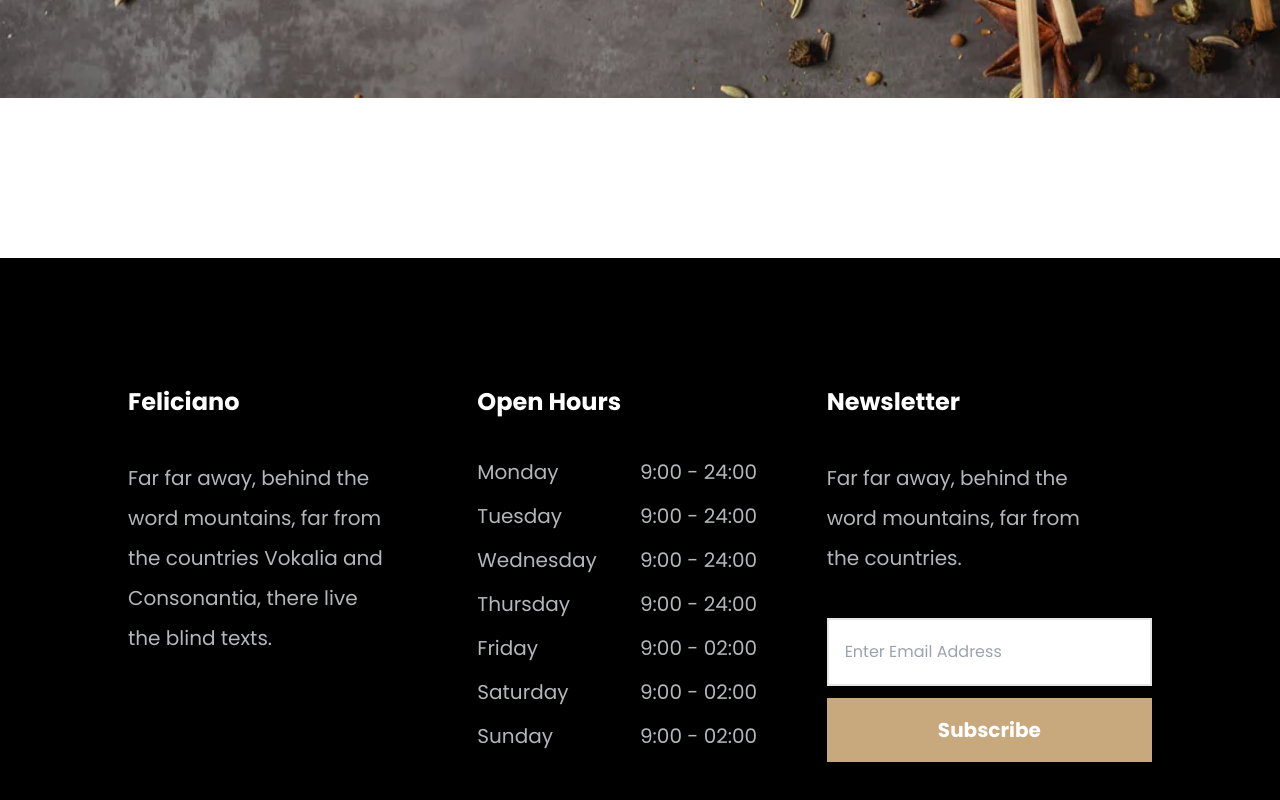
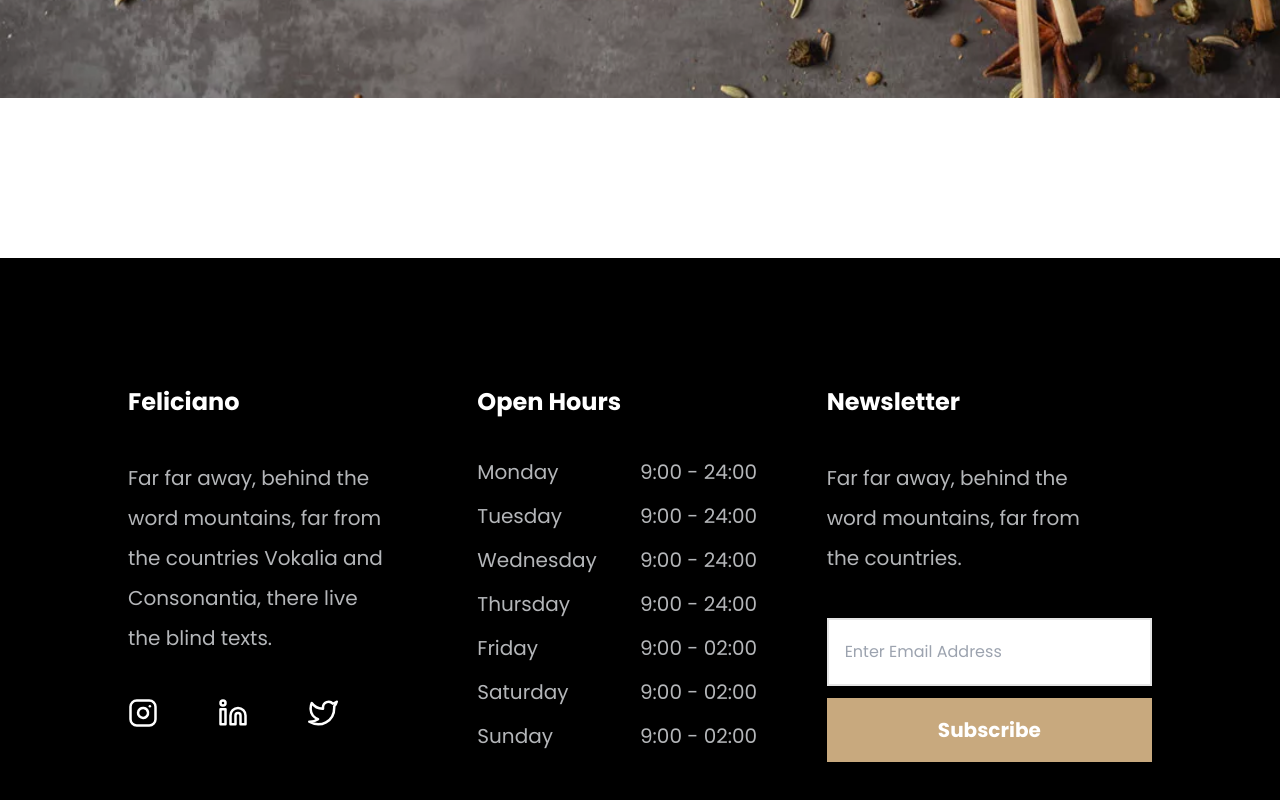
Before and after one commit to d2ndjim/el-restaurante-de-italiano, a React (Create React App) app: page / in a window 1280 px wide. Shown: the part 5296-6096 px from the top of the page. Built offline with nearby package versions, Linux system fonts and the light colour scheme; no server answers.

Commit message:
Add social icons to footer section

```diff
--- a/src/components/Footer.jsx
+++ b/src/components/Footer.jsx
@@ -1,5 +1,6 @@
 import React, { useState, useRef } from 'react';
 import emailjs from '@emailjs/browser';
+import Socials from './Socials';
 
 function Footer() {
   const [result, showResult] = useState(false);
@@ -25,13 +26,14 @@ function Footer() {
   }, 5000);
 
   return (
-    <div className="grid grid-cols-3 gap-6 p-32 bg-black">
+    <div className="flex flex-col py-16 px-6 md:grid md:grid-cols-3 gap-8 md:gap-6 md:p-32 bg-black">
       <div className="flex flex-col gap-10">
         <h1 className="text-2xl font-bold text-white">Feliciano</h1>
-        <p className="pr-16 text-xl leading-10 text-[#B4B6B9]">
+        <p className="md:pr-16 text-xl leading-8 md:leading-10 text-[#B4B6B9]">
           Far far away, behind the word mountains, far from the countries
           Vokalia and Consonantia, there live the blind texts.
         </p>
+        <Socials />
       </div>
       <div className="flex flex-col gap-10">
         <h1 className="text-2xl font-bold text-white">Open Hours</h1>
--- /dev/null
+++ b/src/components/Socials.jsx
@@ -0,0 +1,39 @@
+import { FiTwitter, FiInstagram, FiLinkedin } from 'react-icons/fi';
+
+function Socials() {
+  return (
+    <div className="flex gap-10">
+      <a
+        className="pr-5"
+        href="https://www.instagram.com/i_am_d2ndjim/"
+        target="_blank"
+        rel="noopener noreferrer"
+        aria-label="Visit Insta Page"
+        data-aos="fade-up"
+      >
+        <FiInstagram className="text-white text-xl md:text-3xl hover:scale-[1.5] hover:transition-transform hover:ease-in-out hover:duration-[300ms]" />
+      </a>
+      <a
+        className="pr-5"
+        href="https://www.linkedin.com/in/lekanj/"
+        target="_blank"
+        rel="noopener noreferrer"
+        aria-label="My Linkedin profile"
+        data-aos="fade-up"
+      >
+        <FiLinkedin className="text-white text-xl md:text-3xl hover:scale-[1.5] hover:transition-transform hover:ease-in-out hover:duration-[300ms]" />
+      </a>
+      <a
+        href="https://twitter.com/d2ndjim_"
+        target="_blank"
+        rel="noopener noreferrer"
+        aria-label="My Twitter profile"
+        data-aos="fade-up"
+      >
+        <FiTwitter className="text-white text-xl font-bold md:text-3xl hover:scale-[1.5] hover:transition-transform hover:ease-in-out hover:duration-[300ms]" />
+      </a>
+    </div>
+  );
+}
+
+export default Socials;
```
